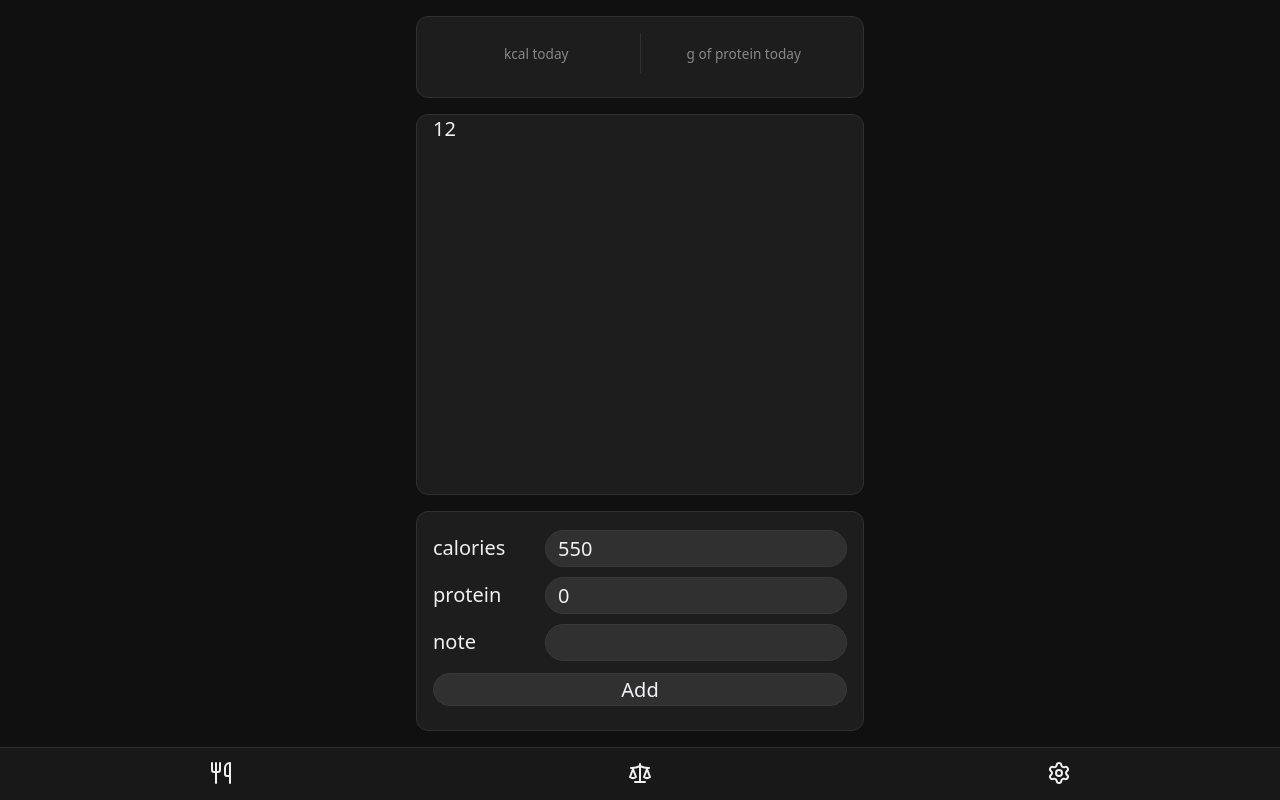
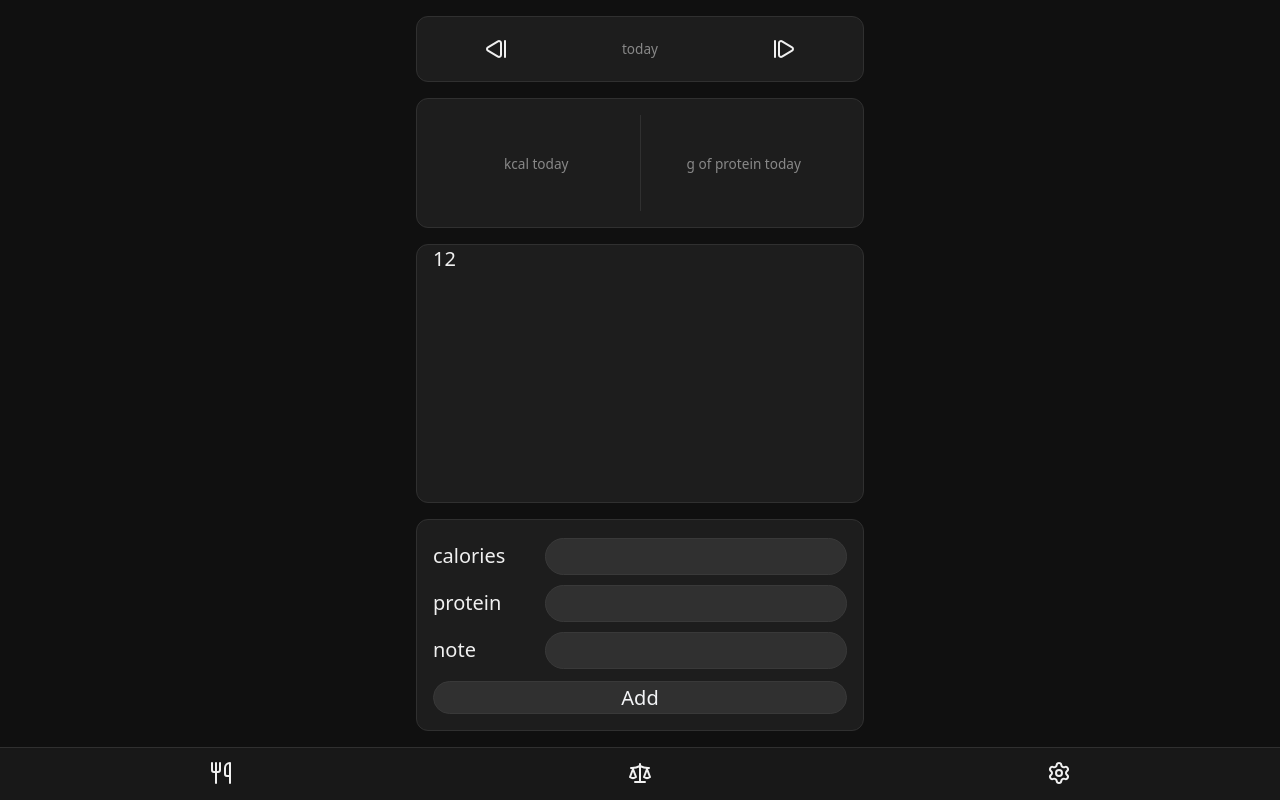
Before and after one commit to JanMar1/newImprovedCalorieTracker, a website built with Vite: page index.html in a window 1280 px wide. Built offline with nearby package versions, Linux system fonts and the light colour scheme.

Commit message:
adjusted input elements
added changeCurrentDay element

inputs will now clear after submitting

```diff
--- a/index.html
+++ b/index.html
@@ -11,6 +11,25 @@
 <body>
 <div id="app">
   <section class="screen" id="screen_1">
+    <!-- changing current day card   -->
+    <section class="card">
+      <div id="changeCurrentDay">
+        <div class="row">
+          <button id="calories_step_back" class="calories_day_navigation">
+            <svg xmlns="http://www.w3.org/2000/svg" width="24" height="24" viewBox="0 0 24 24" fill="none" stroke="currentColor" stroke-width="2" stroke-linecap="round" stroke-linejoin="round" class="lucide lucide-step-back preview-icon"><path d="M13.971 4.285A2 2 0 0 1 17 6v12a2 2 0 0 1-3.029 1.715l-9.997-5.998a2 2 0 0 1-.003-3.432z"/><path d="M21 20V4"/></svg>
+          </button>
+          <output  id="calories_day_selector">today</output>
+          <button id="calories_step_forward" class="calories_day_navigation">
+            <svg xmlns="http://www.w3.org/2000/svg" width="24" height="24" viewBox="0 0 24 24" fill="none" stroke="currentColor" stroke-width="2" stroke-linecap="round" stroke-linejoin="round" class="lucide lucide-step-forward preview-icon"><path d="M10.029 4.285A2 2 0 0 0 7 6v12a2 2 0 0 0 3.029 1.715l9.997-5.998a2 2 0 0 0 .003-3.432z"/><path d="M3 4v16"/></svg>
+          </button>
+
+
+        </div>
+      </div>
+
+
+
+    </section>
     <!-- daily stats -->
     <section class="card">
       <div class="row">
@@ -36,22 +55,22 @@
     </section>
 
 
-    <!-- input -->
+    <!-- input of calories -->
     <section class="card">
       <div class="row">
-      <label for="calories">calories</label>
-      <input type="number" id="calories" value="550" step="50" max="5000" min="0" inputmode="numeric">
+        <label for="calories">calories</label>
+        <input type="number" id="calories" step="1" max="5000" min="0" inputmode="numeric">
       </div>
       <div class="row">
-      <label for="protein">protein</label>
-      <input type="number" id="protein" value="0" step="1" max="500" min="0" inputmode="numeric">
+        <label for="protein">protein</label>
+        <input type="number" id="protein" step="1" max="500" min="0" inputmode="numeric">
       </div>
       <div class="row">
-      <label for="note">note</label>
-      <input type="text" id="note" maxlength="100">
+        <label for="note">note</label>
+        <input type="text" id="note" maxlength="50">
       </div>
       <div class="row">
-      <button class="button" id="add_button">Add</button>
+        <button class="button" id="add_button">Add</button>
       </div>
     </section>
   </section>
@@ -59,6 +78,15 @@
   <section class="screen" id="screen_2" hidden>
     <section class="card">
       Gewichte
+    </section>
+    <section class="card">
+      <div class="row">
+        <label for="calories"> Gewicht heute </label>
+        <input type="number" id="weight" step="0.1" max="5000" min="0" inputmode="numeric">
+      </div>
+      <div class="row">
+        <button class="button" id="add_weight_button">Add</button>
+      </div>
     </section>
   </section>
 
--- a/src/main.ts
+++ b/src/main.ts
@@ -17,11 +17,28 @@ const addButton = document.querySelector<HTMLButtonElement>('#add_button')!
 const entriesList = document.querySelector<HTMLUListElement>('#entry_list')!
 const navBar = document.querySelector<HTMLElement>('#nav_bar')!
 const settings_btns =  document.querySelector<HTMLElement>('#settings_btns')!
+const daySelector = document.getElementById('calories_day_selector') as HTMLOutputElement | null;
+const changeDay = document.getElementById('changeCurrentDay') as HTMLOutputElement | null;
+let dateOffset: number = 0;
+
 //removes the shake effect, so it can shake again
 input_note.addEventListener('animationend', () => {
     input_note.classList.remove('shake')
 })
 
+changeDay?.addEventListener('click',(event) => {
+    const button = (event.target as HTMLElement).closest('button')
+    if (!button) {
+        return
+    }
+
+    if(button.id == "calories_step_back"){
+        dateOffset -= 1;
+    }else if (button.id == "calories_step_forward"){
+        dateOffset += 1;
+    }
+    render()
+})
 
 //delete button of single entries
 entriesList.addEventListener('click',(event) => {
@@ -89,6 +106,10 @@ addButton.addEventListener('click', () => {
         note: note
     }
 
+    input_protein.value = ""
+    input_calories.value = ""
+    input_note.value = ""
+
     entries.push(newEntry)
     saveEntries(entries)
     render()
@@ -108,6 +129,8 @@ settings_btns.addEventListener('click', (event)=>{
 
 })
 
+
+//TODO: download für PWA ermöglichen
 function exportData(){
     const text = JSON.stringify(loadEntries(),null, 2)
     const blob = new Blob([text], { type: 'application/json' })
@@ -136,8 +159,17 @@ function render(){
 function updateDOM(){
     entries = loadEntries()
     //zeigt Kcal und protein für heute an
-    const timeToday = new Date().setHours(0, 0, 0, 0)
-    entriesToday = entries.filter((entry: Entry) => entry.time >= timeToday);
+    const date = new Date();
+    date.setDate(date.getDate() + dateOffset)
+
+    //gets the current day
+    const timeToday:number = date.setHours(0, 0, 0, 0)
+    const timeTodayPlus24h:number = timeToday + 86400000
+    //offset date:
+
+    entriesToday = entries.filter((entry: Entry) => (
+        entry.time >= timeToday && entry.time < timeTodayPlus24h
+    ));
 
     const sumOfCaloriesToday: number = entriesToday.reduce(
         (sum, entry) => sum  + entry.calories, 0
@@ -147,6 +179,18 @@ function updateDOM(){
         (sum, entry) => sum  + entry.protein, 0
     );
     protein_today.textContent = sumOfProteinToday.toString();
+
+    //update day selector text
+
+    if (daySelector) {
+        daySelector.value = (date.toLocaleDateString('en-US', { weekday: 'long' })
+            + "  "
+            + date.getDate()).toString()
+            + "."
+            + (date.getMonth() + 1).toString();
+    }
+
+
 
 
     //LIST
--- a/src/style.css
+++ b/src/style.css
@@ -1,3 +1,13 @@
+@import url('https://fonts.googleapis.com/css2?family=DM+Sans:ital,opsz,wght@0,9..40,100..1000;1,9..40,100..1000&display=swap');
+
+:root {
+    --font-sans: 'DM Sans', system-ui, -apple-system, sans-serif;
+}
+
+body {
+    font-family: var(--font-sans);
+}
+
 #app {
     padding: 16px 16px 0;
     margin: 0 auto;
@@ -26,7 +36,6 @@ body {
     color: #f0f0f0;
     font-size: 20px;
     height: 100dvh;
-    font-family: system-ui, sans-serif;
     margin: 0;
     flex-direction: column;
     display: flex;
@@ -63,9 +72,12 @@ input {
     display: flex;
     flex-direction: row;
     align-items: center;
-    margin-bottom: 8px;
     justify-content: space-around;
     gap: 1rem;
+}
+
+.row + .row {
+    margin-top: 8px;
 }
 
 .pair {
@@ -87,7 +99,7 @@ input {
 }
 
 .stat span:first-child {
-    font-size: 2.5rem;
+    font-size: 4rem;
     font-weight:bold;
 }
 
@@ -96,9 +108,15 @@ input {
     color: #888;
 }
 
+#calories_day_selector{
+    font-size: 0.85rem;
+    color: #888;
+    line-height: 1;
+}
+
 .divider {
     width: 1px;
-    height: 40px;
+    height: 96px;
     background-color: #303030;
 }
 
@@ -249,3 +267,20 @@ input {
     margin-left: 16px;
     margin-right: 16px;
 }
+
+#weight{
+    flex: 1;
+    min-width:0;
+}
+
+.calories_day_navigation{
+    color: #f0f0f0;
+    border:none;
+    background: none;
+    padding: 4px
+
+}
+
+.calories_day_navigation svg{
+    display: block;
+}
```
